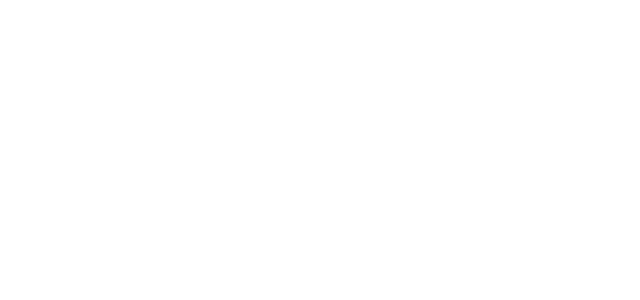
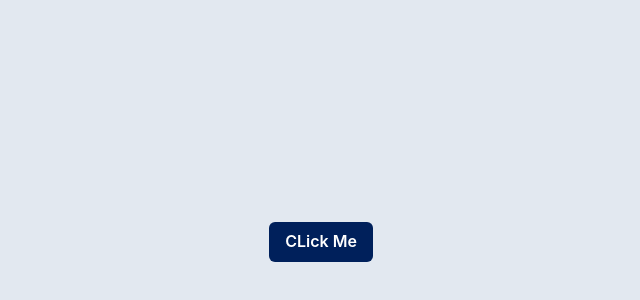
Before and after one commit to Umernasirr/meditations-app, a React (Create React App) app: page / in a window 1280 px wide. Shown: the part 158-458 px from the top of the page, without its empty margins (319-959 px from the left). Built offline with nearby package versions, Linux system fonts and the light colour scheme.

Commit message:
First commit

```diff
--- a/package.json
+++ b/package.json
@@ -13,6 +13,7 @@
     "framer-motion": "4",
     "react": "^17.0.2",
     "react-dom": "^17.0.2",
+    "react-redux": "^7.2.4",
     "react-router-dom": "^5.2.0",
     "react-scripts": "4.0.3",
     "web-vitals": "^1.0.1"
--- a/src/App.js
+++ b/src/App.js
@@ -1,5 +1,13 @@
+import React from "react";
+import Login from "./containers/Login";
+import { Flex } from "@chakra-ui/layout";
+
 function App() {
-  return <div></div>;
+  return (
+    <Flex h="100vh" w="100vw">
+      <Login />
+    </Flex>
+  );
 }
 
 export default App;
--- /dev/null
+++ b/src/containers/Login.js
@@ -0,0 +1,15 @@
+import { Button } from "@chakra-ui/button";
+import { Flex } from "@chakra-ui/layout";
+import React from "react";
+
+const Login = () => {
+  return (
+    <Flex h="full" w="full" bg="gray.200" align="center" justify="center">
+      <Button bg="brand.900" color="white">
+        CLick Me
+      </Button>
+    </Flex>
+  );
+};
+
+export default Login;
--- a/src/index.js
+++ b/src/index.js
@@ -6,11 +6,17 @@
 
 import { ChakraProvider } from "@chakra-ui/react";
 
+import { Provider } from "react-redux";
+import { store } from "./redux/store";
+import { theme } from "./utility/theme";
+
 ReactDOM.render(
   <React.StrictMode>
-    <ChakraProvider>
-      <App />
-    </ChakraProvider>
+    <Provider store={store}>
+      <ChakraProvider theme={theme}>
+        <App />
+      </ChakraProvider>
+    </Provider>
   </React.StrictMode>,
   document.getElementById("root")
 );
--- /dev/null
+++ b/src/redux/store/index.js
@@ -0,0 +1,5 @@
+import { configureStore } from "@reduxjs/toolkit";
+
+export const store = configureStore({
+  reducer: {},
+});
--- /dev/null
+++ b/src/utility/theme/index.js
@@ -0,0 +1,13 @@
+import { extendTheme } from "@chakra-ui/react";
+
+export const Colors = {
+  brand: {
+    300: "#74d2e7",
+    600: "#48a9c5",
+    900: "#00205b",
+  },
+};
+
+export const theme = extendTheme({
+  colors: Colors,
+});
```
Also changed, not shown: 1 other file (tests, documents, lock files or other folders).
